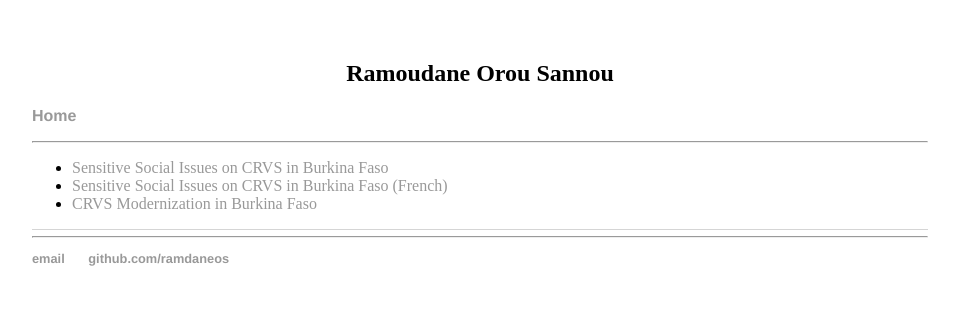
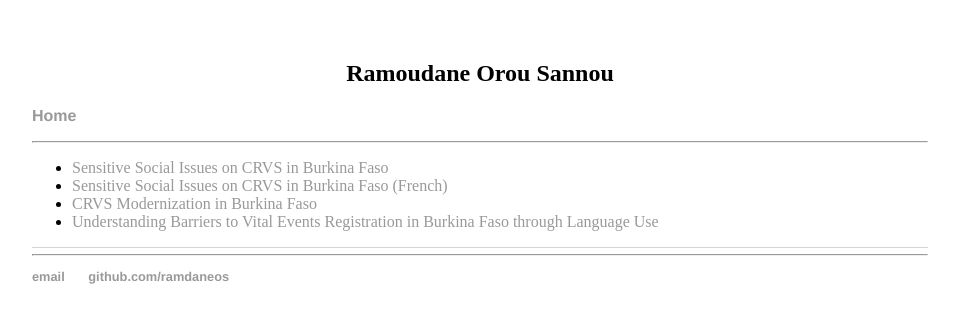
Before and after one commit to RamdaneOS/ramdaneos.github.io, a Jekyll site: the page built from index.html, in a window 1280 px wide. Shown: the top 323 px of the page, without its empty margins (160-1119 px from the left). Built offline with Jekyll 4.4.1, drawn with Linux system fonts in a browser that asks for light colours; Markdown is read by kramdown in place of the engine named in the settings.

Commit message:
Update index.html

```diff
--- a/index.html
+++ b/index.html
@@ -8,5 +8,7 @@ title: Ramoudane Orou Sannou
 		<li> <a href="Sensitive_Social_Issues_CRVS_BF.html"> Sensitive Social Issues on CRVS in Burkina Faso </a></li>
 		<li> <a href="Normes_sociales.html"> Sensitive Social Issues on CRVS in Burkina Faso (French) </a></li>
 		<li> <a href="CRVS_Modernization_BF.html"> CRVS Modernization in Burkina Faso </a></li>
+		<li> <a href="Final_RamdaneOS_Ottawa_Poster.pdf"> Understanding Barriers to Vital Events Registration in Burkina Faso through
+Language Use </a></li>
         <ul>
 </div><!-- /.blurb -->
```
